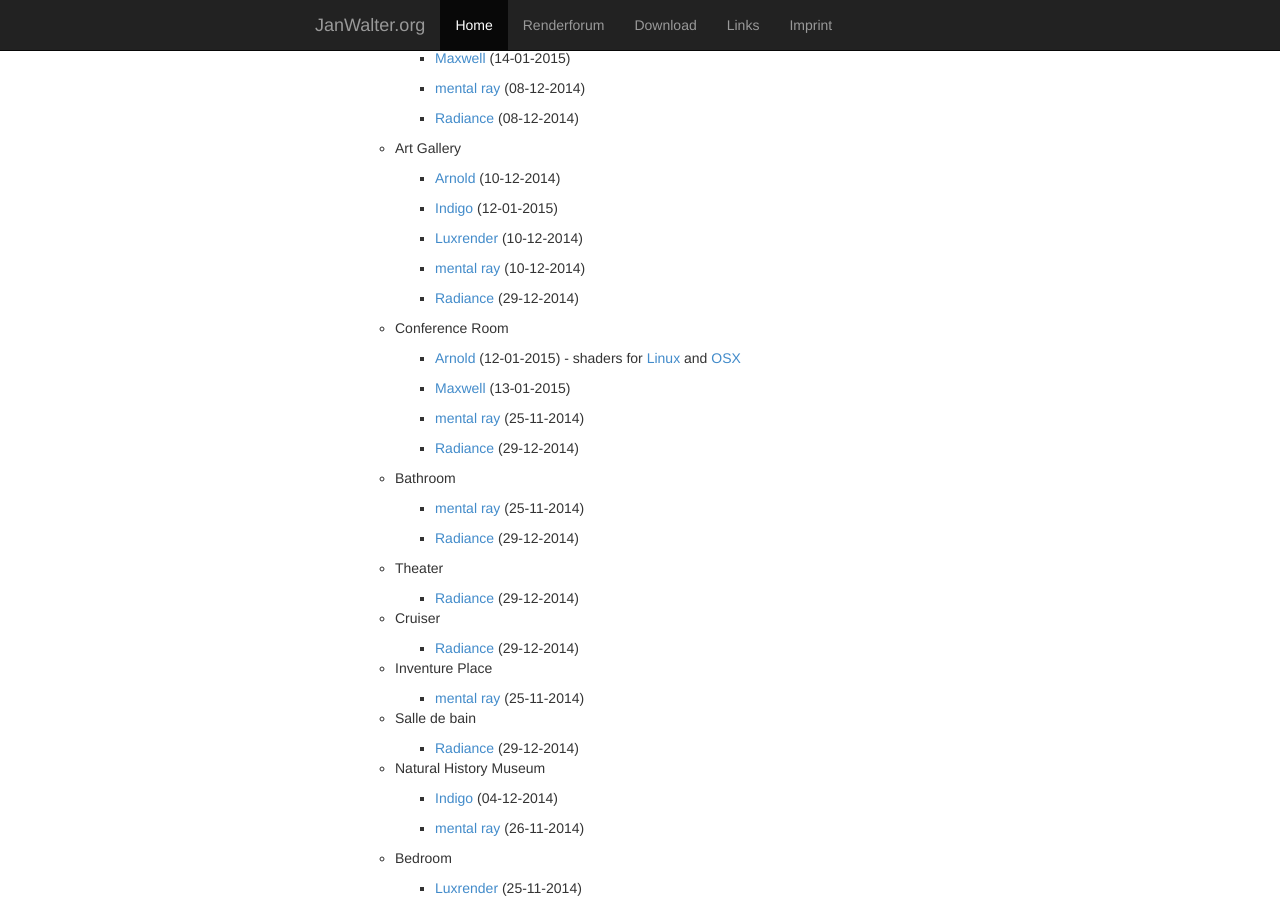
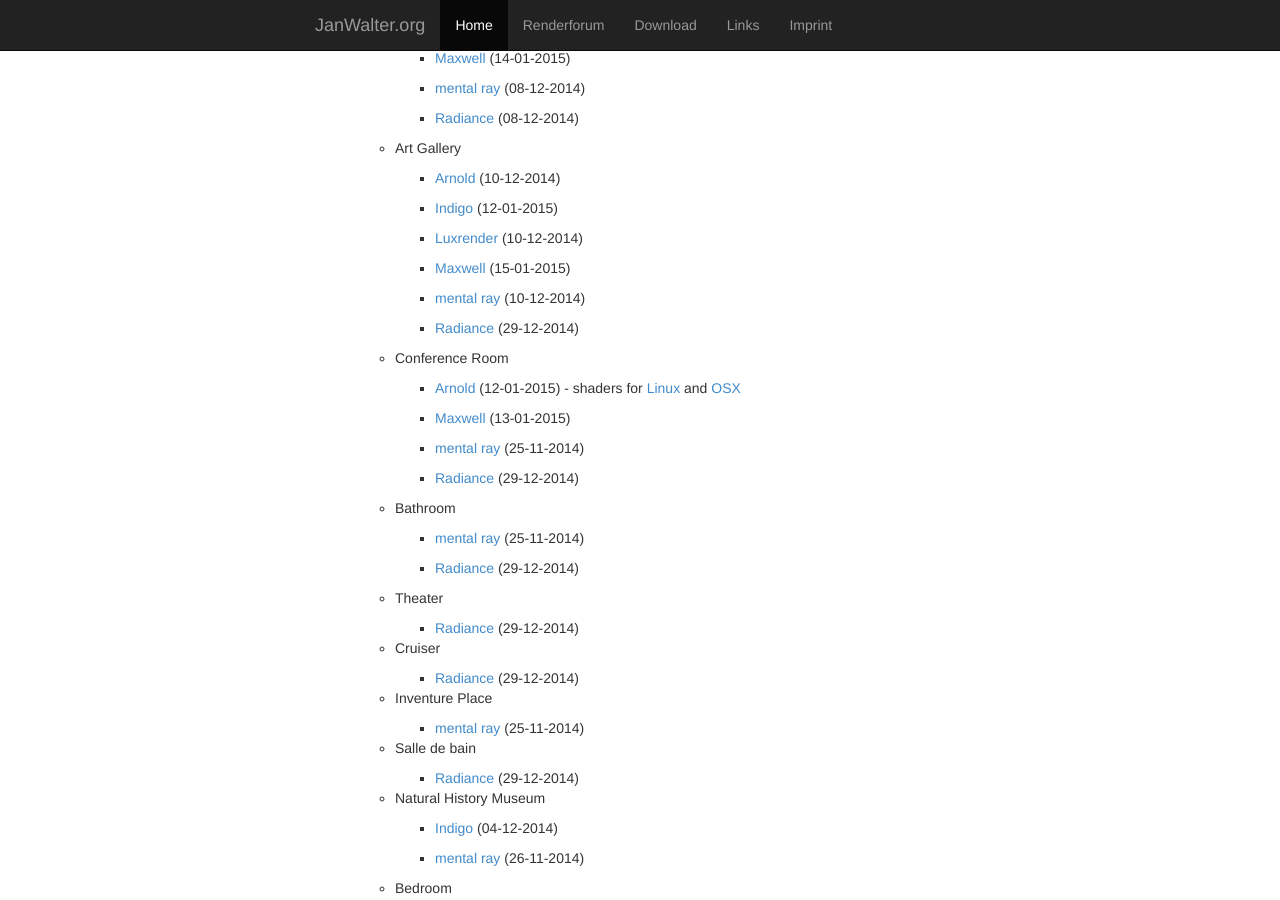
Before and after one commit to wahn/jan_walter_org, a Jekyll site: the page built from download/index.md, in a window 1280 px wide and 900 px high, scrolled down 632 px. Built offline with Jekyll 4.4.1, drawn with Linux system fonts in a browser that asks for light colours; Markdown is read by kramdown in place of the engine named in the settings.

Commit message:
Download link for the art gallery scene in Maxwell Studio file format.

```diff
--- a/download/index.md
+++ b/download/index.md
@@ -63,6 +63,8 @@
 
         + [Luxrender](https://www.janwalter.org/Download/Scenes/art_gallery_lxs.tar.gz) (10-12-2014)
 
+        + [Maxwell](https://www.janwalter.org/Download/Scenes/art_gallery_mxs.tar.gz) (15-01-2015)
+
         + [mental ray](https://www.janwalter.org/Download/Scenes/art_gallery_mi.tar.gz) (10-12-2014)
 
         + [Radiance](https://www.janwalter.org/Download/Scenes/art_gallery_rad.tar.gz) (29-12-2014)
```
